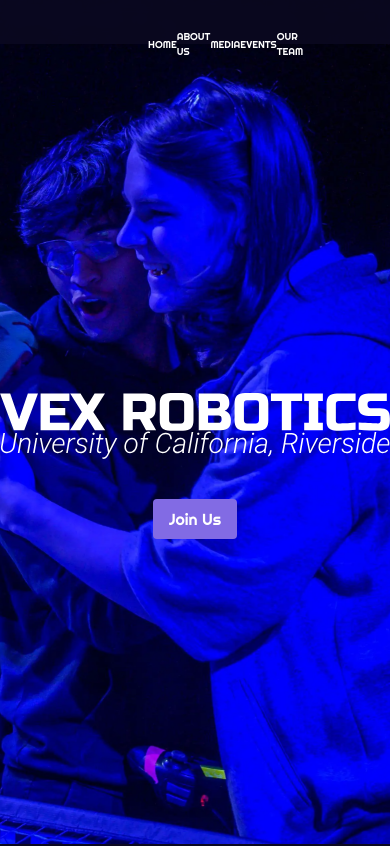
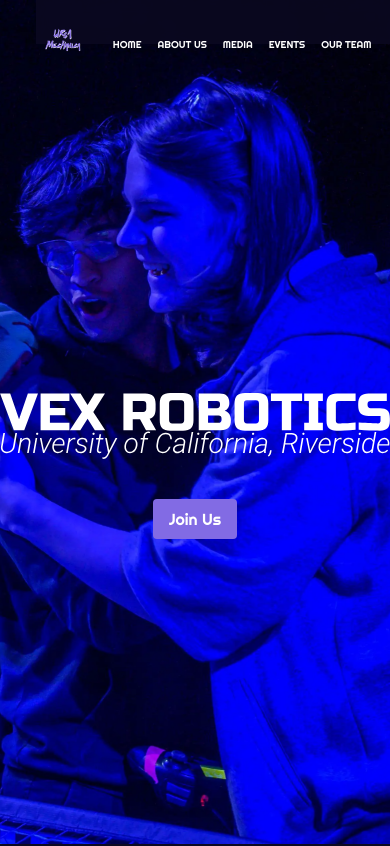
Before and after one commit to acm-ucr/vex-robotics-website, a Next.js app: page / in a window 390 px wide. Shown: the top 846 px of the page. Built offline with nearby package versions, Linux system fonts and the light colour scheme; what tailwindcss-animated would draw is missing.

Commit message:
added responsiveness to navbar elements

```diff
--- a/src/components/Navigation.jsx
+++ b/src/components/Navigation.jsx
@@ -8,17 +8,21 @@
 const Navigation = () => {
   const [selected, setSelected] = useState("");
   return (
-    <div className="md:px-7 z-30 h-8 md:h-[22vh] bg-vex-black bg-opacity-80 w-full flex md:justify-between items-center backdrop-blur font-righteous text-[10px] md:text-lg 2xl:text-2xl pl-2 pt-11">
+    <div className="md:pl-0 pl-2 mr-5 md:ml-12 ml-9  h-8 md:h-[22vh] bg-vex-black bg-opacity-80 w-full flex md:justify-between items-center backdrop-blur font-righteous text-[10px] md:text-lg 2xl:text-2xl pt-11">
       <Link
         onClick={() => {
           setSelected("");
         }}
-        className="pt-6 ml-32 hover:opacity-60 duration-300 w-1/5 2xl:w-1/4 max-w-[8%]"
+        className="md:mr-0 mr-5 pt-10 hover:opacity-60 duration-300 w-1/5 2xl:w-1/4"
         href="/"
       >
-        <Image alt="logo" src={logo} />
+        <Image
+          alt="logo"
+          src={logo}
+          className="md:ml-24 md:max-w-[45%] max-w-full pb-12"
+        />
       </Link>
-      <div className="md:pl-0 pl-3 pr-7 mr-24 flex items-center md:w-1/2 justify-between w-3/4">
+      <div className="md:pl-0 pl-3 pr-7 mr-24 items-center flex flex-row whitespace-nowrap gap-4 md:w-1/2 justify-around w-3/5">
         {items.map((item, index) => (
           <Link
             href={item.link}
```
